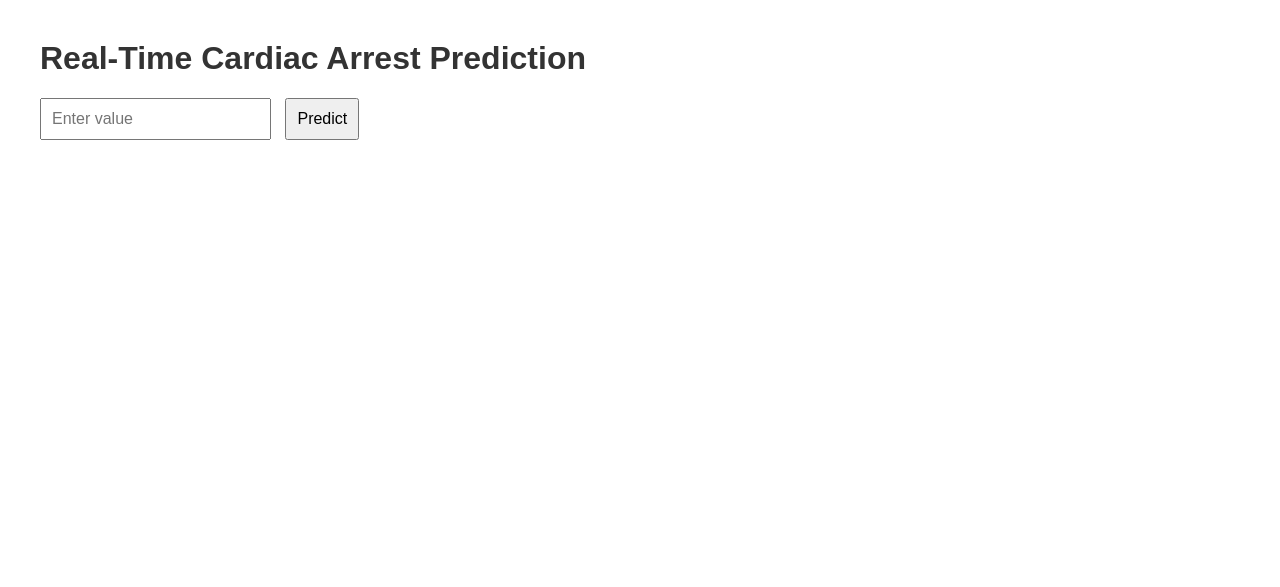
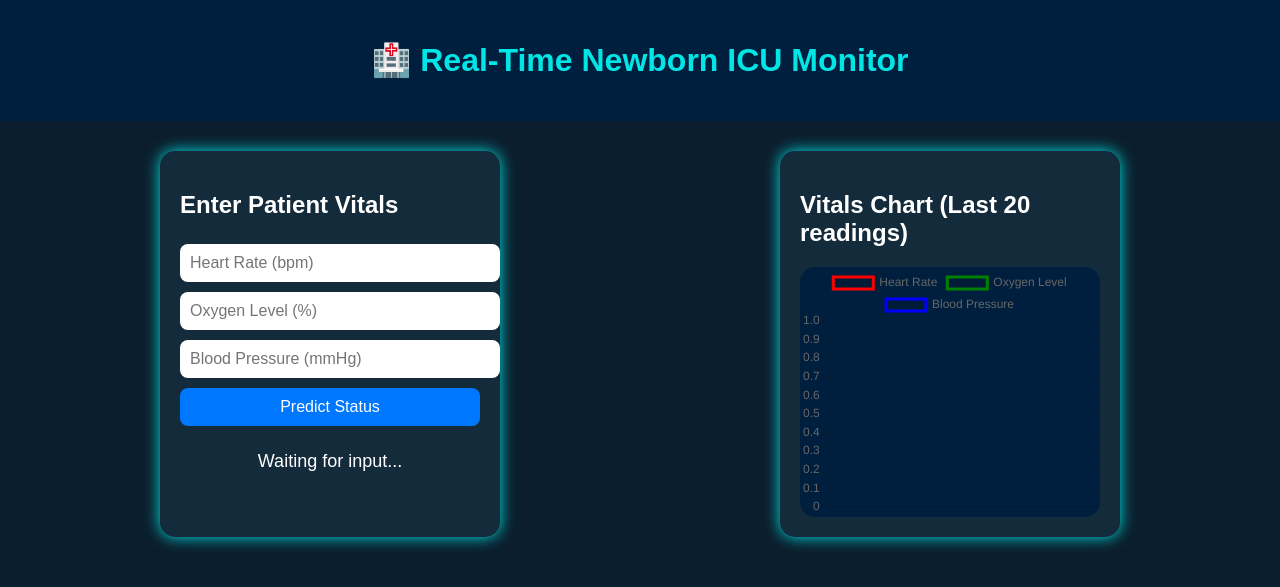
Before and after one commit to syedlukman/ICU-Monitor-APP, a Python web app: template templates/index.html in a window 1280 px wide. Shown: the top 587 px of the page. Run offline with Jinja, Linux system fonts and the light colour scheme; the template is opened without the code that fills it, so the values that code supplies are empty.

Commit message:
Updated app.py and added index.html UI page

```diff
--- a/templates/index.html
+++ b/templates/index.html
@@ -1,47 +1,167 @@
 <!DOCTYPE html>
 <html>
 <head>
-    <title>Cardiac Arrest Prediction</title>
+    <title>Real-Time ICU Monitor</title>
+    <meta charset="UTF-8">
+    <meta name="viewport" content="width=device-width, initial-scale=1.0">
     <style>
-        body { font-family: Arial, sans-serif; margin: 40px; }
-        h1 { color: #333; }
-        input, button { padding: 10px; font-size: 16px; margin-right: 10px; }
-        button { cursor: pointer; }
-        #result { margin-top: 20px; font-weight: bold; }
+        body {
+            font-family: Arial, sans-serif;
+            margin: 0;
+            background-color: #0b1e2d;
+            color: #fff;
+        }
+        header {
+            background-color: #001f3f;
+            padding: 20px;
+            text-align: center;
+            color: #00e6e6;
+        }
+        .container {
+            display: flex;
+            flex-wrap: wrap;
+            padding: 20px;
+            justify-content: space-around;
+        }
+        .card {
+            background-color: #142b3b;
+            padding: 20px;
+            border-radius: 15px;
+            margin: 10px;
+            width: 300px;
+            box-shadow: 0 0 15px #00e6e6;
+        }
+        input, button {
+            padding: 10px;
+            margin: 5px 0;
+            width: 100%;
+            border-radius: 8px;
+            border: none;
+            font-size: 16px;
+        }
+        button {
+            background-color: #0077ff;
+            color: white;
+            cursor: pointer;
+            transition: 0.3s;
+        }
+        button:hover {
+            background-color: #00e6e6;
+            color: black;
+        }
+        #result {
+            margin-top: 10px;
+            padding: 10px;
+            font-size: 18px;
+            text-align: center;
+            border-radius: 10px;
+        }
+        canvas {
+            background-color: #001f3f;
+            border-radius: 15px;
+            margin-top: 20px;
+        }
     </style>
 </head>
 <body>
-    <h1>Real-Time Cardiac Arrest Prediction</h1>
-    <form id="predictForm">
-        <input type="text" id="input_value" name="input_value" placeholder="Enter value">
-        <button type="submit">Predict</button>
-    </form>
-    <div id="result"></div>
+    <header>
+        <h1>🏥 Real-Time Newborn ICU Monitor</h1>
+    </header>
 
+    <div class="container">
+        <div class="card">
+            <h2>Enter Patient Vitals</h2>
+            <input type="number" id="heart_rate" placeholder="Heart Rate (bpm)">
+            <input type="number" id="oxygen_level" placeholder="Oxygen Level (%)">
+            <input type="number" id="blood_pressure" placeholder="Blood Pressure (mmHg)">
+            <button id="predictBtn">Predict Status</button>
+            <div id="result">Waiting for input...</div>
+        </div>
+
+        <div class="card">
+            <h2>Vitals Chart (Last 20 readings)</h2>
+            <canvas id="vitalsChart" width="300" height="250"></canvas>
+        </div>
+    </div>
+
+    <audio id="alertSound" src="alert.mp3"></audio>
+
+    <script src="https://cdn.jsdelivr.net/npm/chart.js"></script>
     <script>
-        document.getElementById("predictForm").addEventListener("submit", async function(event) {
-            event.preventDefault();
-            const inputVal = document.getElementById("input_value").value.trim();
+        const predictBtn = document.getElementById('predictBtn');
+        const resultDiv = document.getElementById('result');
+        const alertSound = document.getElementById('alertSound');
 
-            // Simple validation
-            if (!inputVal) {
-                alert("Please enter a value");
+        // Chart.js setup
+        const ctx = document.getElementById('vitalsChart').getContext('2d');
+        const chartData = {
+            labels: [],
+            datasets: [
+                { label: 'Heart Rate', data: [], borderColor: 'red', fill: false },
+                { label: 'Oxygen Level', data: [], borderColor: 'green', fill: false },
+                { label: 'Blood Pressure', data: [], borderColor: 'blue', fill: false }
+            ]
+        };
+        const vitalsChart = new Chart(ctx, {
+            type: 'line',
+            data: chartData,
+            options: {
+                responsive: true,
+                animation: false,
+                scales: { y: { beginAtZero: true } }
+            }
+        });
+
+        const maxReadings = 20;
+
+        // Function to add reading to chart
+        function addReadingToChart(hr, ox, bp) {
+            const time = new Date().toLocaleTimeString();
+            chartData.labels.push(time);
+            chartData.datasets[0].data.push(hr);
+            chartData.datasets[1].data.push(ox);
+            chartData.datasets[2].data.push(bp);
+
+            if(chartData.labels.length > maxReadings) {
+                chartData.labels.shift();
+                chartData.datasets.forEach(ds => ds.data.shift());
+            }
+            vitalsChart.update();
+        }
+
+        predictBtn.addEventListener('click', async () => {
+            const hr = parseInt(document.getElementById('heart_rate').value);
+            const ox = parseInt(document.getElementById('oxygen_level').value);
+            const bp = parseInt(document.getElementById('blood_pressure').value);
+
+            if(isNaN(hr) || isNaN(ox) || isNaN(bp)) {
+                alert('Please enter all vitals!');
                 return;
             }
 
-            // Call backend prediction API
-            const response = await fetch("/predict", {
-                method: "POST",
-                headers: { "Content-Type": "application/json" },
-                body: JSON.stringify({ input_value: inputVal })
+            // Send to backend API
+            const response = await fetch('/predict', {
+                method: 'POST',
+                headers: { 'Content-Type': 'application/json' },
+                body: JSON.stringify({ heart_rate: hr, oxygen_level: ox, blood_pressure: bp })
             });
 
-            if (response.ok) {
+            let status = 'Safe';
+            if(response.ok) {
                 const data = await response.json();
-                document.getElementById("result").innerText = "Result: " + data.result;
+                status = data.result === 1 ? '⚠️ ALERT!' : '✅ Safe';
             } else {
-                document.getElementById("result").innerText = "Prediction failed. Please try again.";
+                status = 'Error';
             }
+
+            resultDiv.innerText = status;
+            resultDiv.style.backgroundColor = status.includes('ALERT') ? '#ff0033' : '#00e600';
+
+            if(status.includes('ALERT')) {
+                alertSound.play();
+            }
+
+            addReadingToChart(hr, ox, bp);
         });
     </script>
 </body>
```
Also changed, not shown: app.py (+67 -30 lines).
